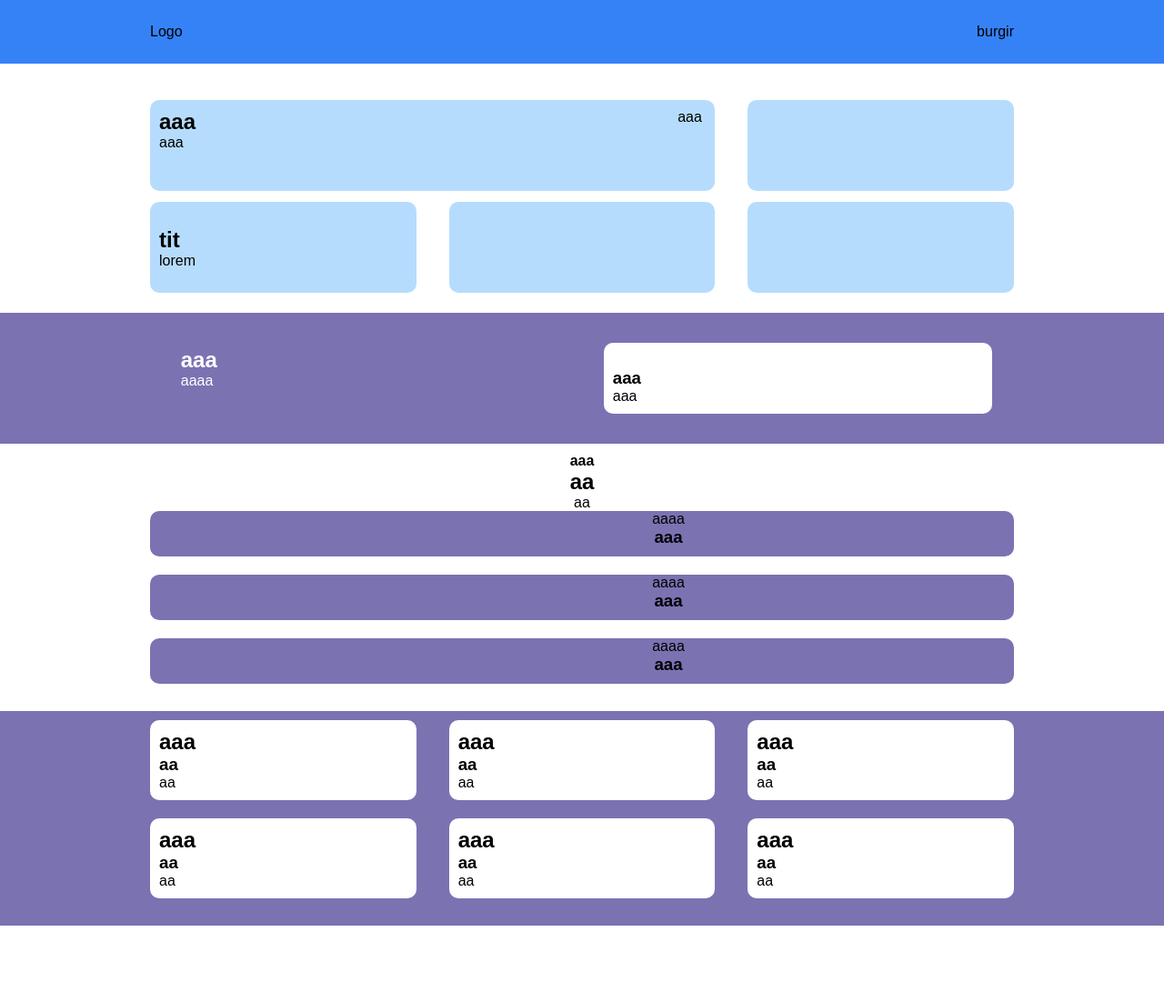
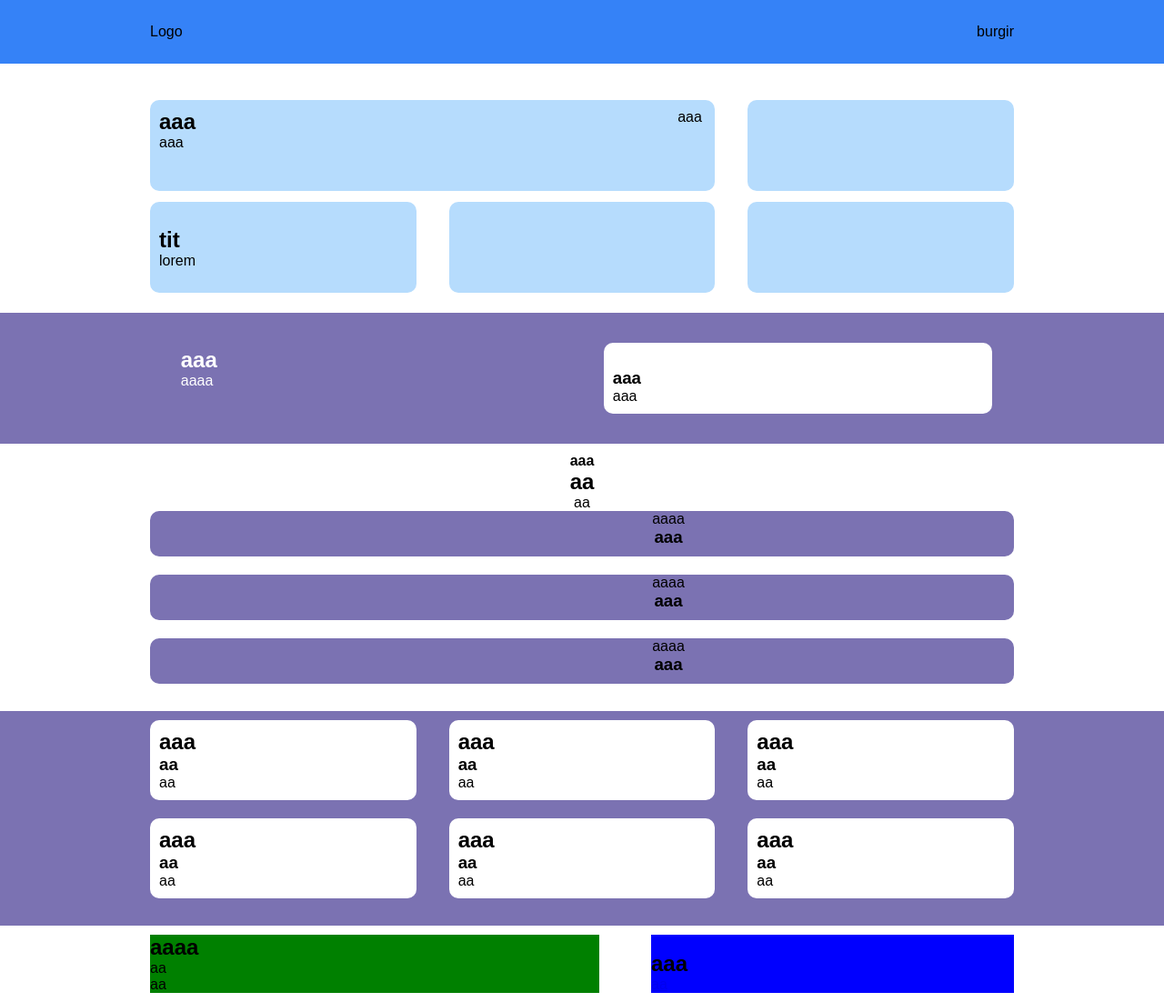
Before and after one commit to Massimiliano214/htmlcss-responsive-layout, a plain HTML site: page index.html in a window 1280 px wide. Shown: the whole page at 91% size. Before the commit the page ends 1018 px from the top, so only its background shows below. Drawn offline with Linux system fonts and the light colour scheme.

Commit message:
about us all versions

```diff
--- a/css/style.css
+++ b/css/style.css
@@ -49,6 +49,13 @@ header {
     text-align: center;
 }
 
+.us_desc_sx {
+    background-color: green;
+}
+
+.us_desc_dx {
+    background-color: blue;
+}
 /* fine debug */
 
 header {
@@ -130,6 +137,10 @@ main {
     margin-bottom: 20px;
 }
 
+.us_desc {
+    width: 100%;
+}
+
 @media screen and (min-width: 768px) {
     .container {
         max-width: 730px;
@@ -164,6 +175,17 @@ main {
     .goods {
         width: calc((100% / 2) - 1.5rem);
     }
+    .us_desc {
+        display: flex;
+        justify-content: space-between;
+    }
+    .us_desc_sx {
+        width: 52%;
+    }
+
+    .us_desc_dx {
+        width: 42%;
+    }
 }
 
 @media screen and (min-width: 992px) {
--- a/index.html
+++ b/index.html
@@ -169,6 +169,24 @@
 
             </div>
         </section>
+
+        <section class="about__us">
+            <div class="container">
+                <div class="us_desc">
+                    <div class="us_desc_sx">
+                        <h2>aaaa</h2>
+                        <p>aa</p>
+                        <p>aa</p>
+                    </div>
+
+                    <div class="us_desc_dx">
+                        <img src="" alt="">
+                        <h2>aaa</h2>
+                        <a href="#">aa</a>
+                    </div>
+                </div>
+            </div>
+        </section>
     </main>
 </body>
 </html>
```
